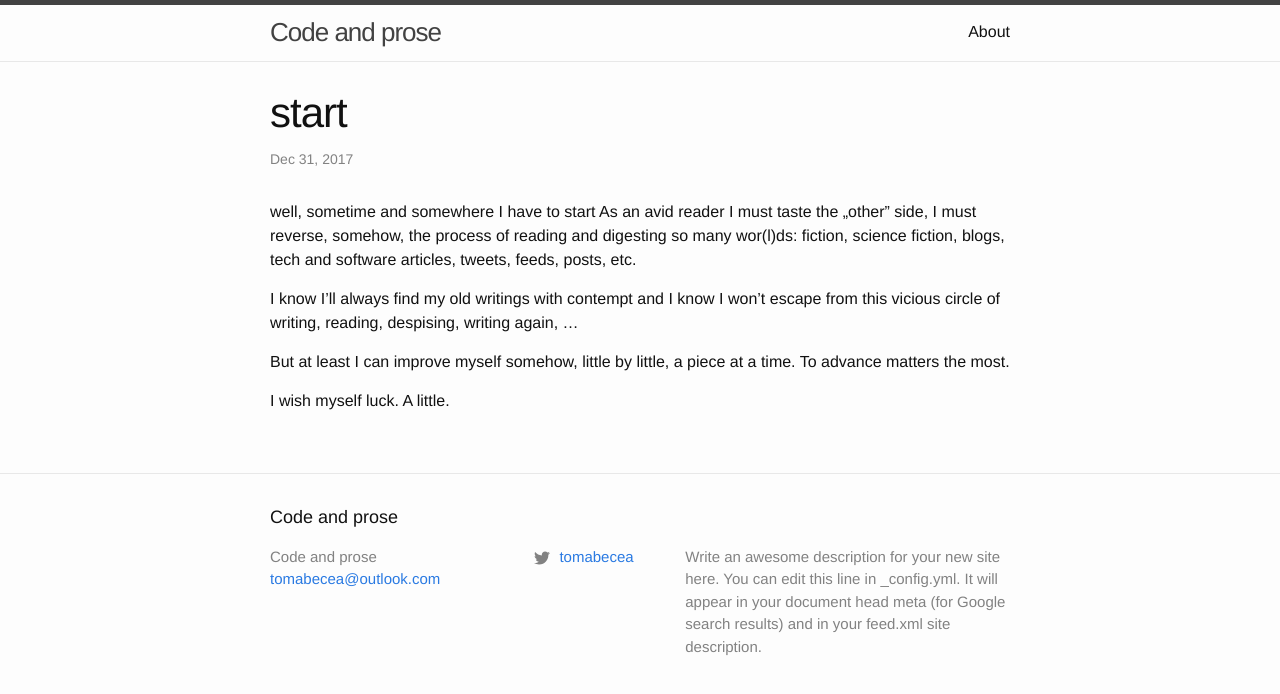
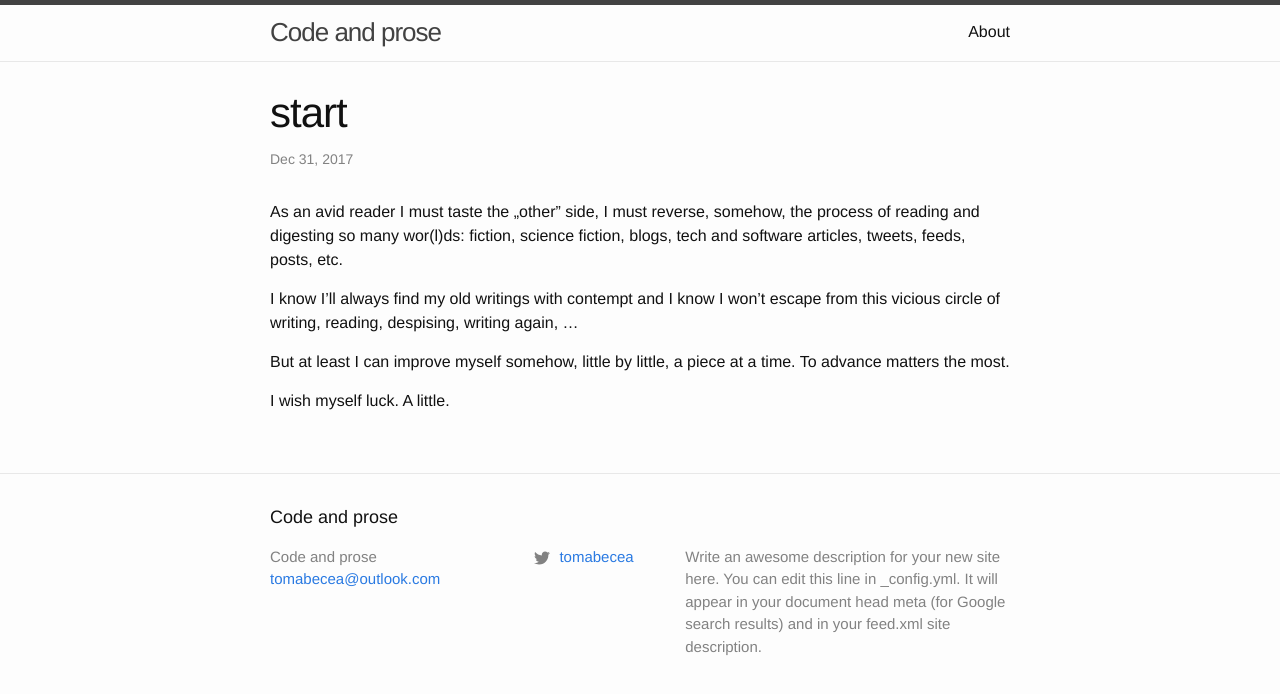
Before and after one commit to klekih/blog, a Jekyll site: the page built from _posts/2017-12-31-start.markdown, in a window 1280 px wide. Shown: the top 694 px of the page. Built offline with Jekyll 4.4.1, drawn with Linux system fonts in a browser that asks for light colours.

Commit message:
fixed excerpt

```diff
--- a/_posts/2017-12-31-start.markdown
+++ b/_posts/2017-12-31-start.markdown
@@ -1,9 +1,10 @@
 ---
 title: "start"
 layout: post
+excerpt: well, sometime and somewhere I have to start
 ---
 
-well, sometime and somewhere I have to start <!--excerpt--> As an avid reader I must taste the „other” side, I must reverse, somehow, the process of reading and digesting so many wor(l)ds: fiction, science fiction, blogs, tech and software articles, tweets, feeds, posts, etc.
+As an avid reader I must taste the „other” side, I must reverse, somehow, the process of reading and digesting so many wor(l)ds: fiction, science fiction, blogs, tech and software articles, tweets, feeds, posts, etc.
 
 I know I’ll always find my old writings with contempt and I know I won’t escape from this vicious circle of writing, reading, despising, writing again, …
 
--- a/_posts/2018-01-02-biographies.markdown
+++ b/_posts/2018-01-02-biographies.markdown
@@ -1,9 +1,9 @@
 ---
 title: "biographies"
 layout: post
+excerpt: of few software engineers
 ---
 
-of few software engineers <!--excerpt-->
 [Several](http://www.pgbovine.net/how-i-learned-programming.htm) [biographies](http://mattdeboard.net/2011/11/23/how-i-became-a-programmer/) I've [read](https://www.kchodorow.com/blog/2010/11/30/how-i-became-a-programmer/) [recently](https://danluu.com/learning-to-program/). Short and concise, written by people who pursued a career in programming, the narratives revolve around how their path eventually led to a job and profession in tech areas like programming and computer science. Except for [this one](https://github.com/tarmstrong/longcv/blob/master/bio.md), whose focus relies too much on lists of small and petty tech tricks achieved, without any attempt to draw some learnings or find a rationale behind the experience, the others were a good read. Especially [this one](https://danluu.com/learning-to-program/), a brilliant autobiography
 style of depicting own experiences in such a way that it attracts attention and gives back useful information.
 
--- a/_posts/2018-01-22-fortress-end-of-time.markdown
+++ b/_posts/2018-01-22-fortress-end-of-time.markdown
@@ -1,9 +1,8 @@
 ---
 title: "fortress at the end of time"
 layout: post
+excerpt: a short science-fiction novel
 ---
-
-a short science-fiction novel <!--excerpt-->
 
 A dense writing style, "The fortress at the end of time" is a story about a desperate and lonely life somewhere at the end of the entire society (or the end of the universe). That end where you have no friends but neither enemies. Each one on his own. Now is a friend, tomorrow is ignoring you.
 
--- a/_posts/2018-03-04-satanic-verses.markdown
+++ b/_posts/2018-03-04-satanic-verses.markdown
@@ -1,9 +1,9 @@
 ---
 title: "satanic verses"
 layout: post
+excerpt: is not what you think
 ---
 
-is not what you think <!--excerpt-->
 How to fit such a book in such a short blog post? A tumultuous story (or stories, isn't there a unifying culmination of all the narratives?) written with a hard to describe vigour and enthusiasm. It catches you, it keeps you engaged, you're reading it either with the feeling of being immersed among characters, within their world or trying to constantly focus on what's happening on so many narrative planes. Drown within so many details, you're wondering where and how do they matter. Just a little more patience, you need.
 
 I was constantly trying to figure and delimitate where the real life of the characters is and where their fictions are depicted. But it only got me more confused because there is a subtle play, a delicate fabric of all their interconnections, all the way up to the book's climax (or one of the climaxes, it depends which narrative is about) where the main characters meet and greet each other.
```
